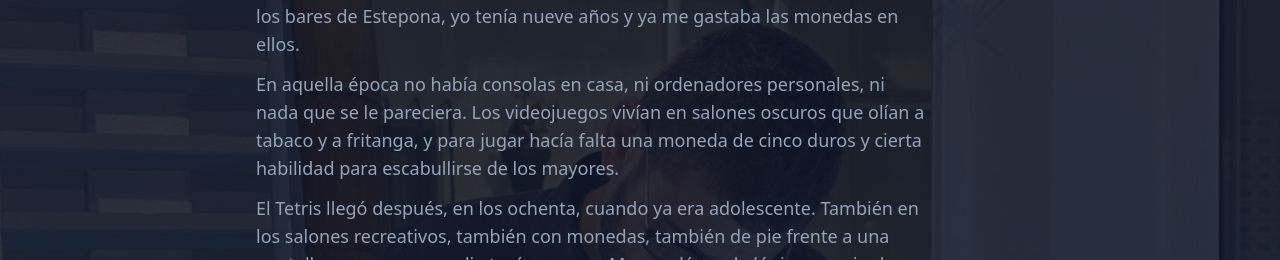
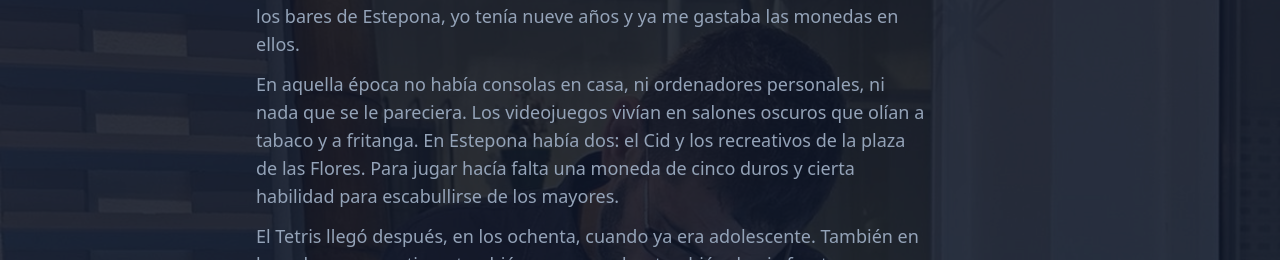
Before and after one commit to elcorreveidile/javier-soy-v2, a Next.js app: page /juegos in a window 1280 px wide. Shown: the part 243-503 px from the top of the page. Built offline with nearby package versions, Linux system fonts and the light colour scheme; no server answers.

Commit message:
feat: añadir salones el Cid y plaza de las Flores (Estepona)

```diff
--- a/src/app/juegos/page.tsx
+++ b/src/app/juegos/page.tsx
@@ -32,7 +32,7 @@ export default function JuegosPage() {
               Nací en 1969. Cuando los marcianitos invadieron las máquinas recreativas de los bares de Estepona, yo tenía nueve años y ya me gastaba las monedas en ellos.
             </p>
             <p>
-              En aquella época no había consolas en casa, ni ordenadores personales, ni nada que se le pareciera. Los videojuegos vivían en salones oscuros que olían a tabaco y a fritanga, y para jugar hacía falta una moneda de cinco duros y cierta habilidad para escabullirse de los mayores.
+              En aquella época no había consolas en casa, ni ordenadores personales, ni nada que se le pareciera. Los videojuegos vivían en salones oscuros que olían a tabaco y a fritanga. En Estepona había dos: el Cid y los recreativos de la plaza de las Flores. Para jugar hacía falta una moneda de cinco duros y cierta habilidad para escabullirse de los mayores.
             </p>
             <p>
               El Tetris llegó después, en los ochenta, cuando ya era adolescente. También en los salones recreativos, también con monedas, también de pie frente a una pantalla enorme que nadie tenía en casa. Me quedé con la lógica: encajar lo que te cae, sin quejarte, lo más rápido posible.
```
